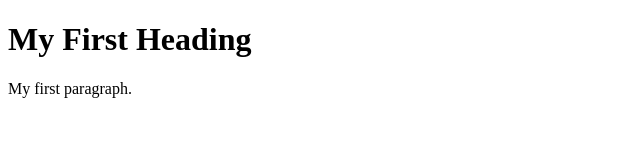
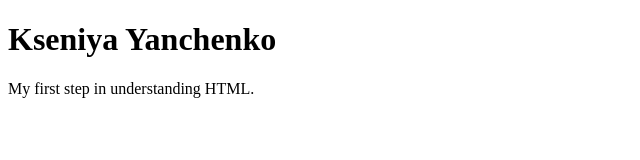
Before and after one commit to kseniyayanchenko/kseniyayanchenko.github.io, a plain HTML site: page index.html in a window 1280 px wide. Shown: the whole page, without its empty margins (0-640 px from the left). Drawn offline with Linux system fonts and the light colour scheme.

Commit message:
1st level

```diff
--- a/index.html
+++ b/index.html
@@ -2,9 +2,9 @@
 <html>
 <body>
 
-<h1>My First Heading</h1>
+<h1>Kseniya Yanchenko</h1>
 
-<p>My first paragraph.</p>
+<p>My first step in understanding HTML.</p>
 
 </body>
 </html>
```
